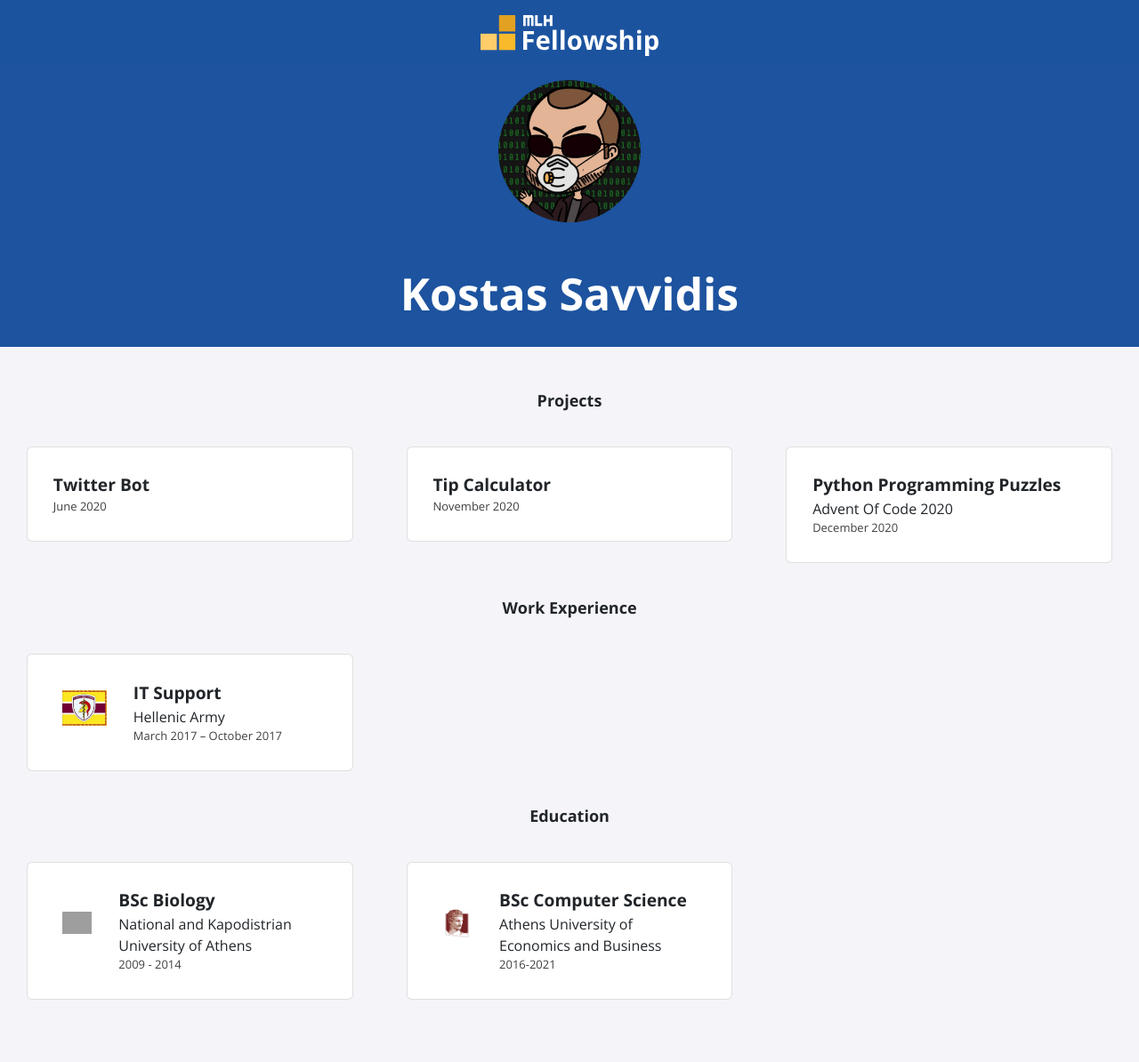
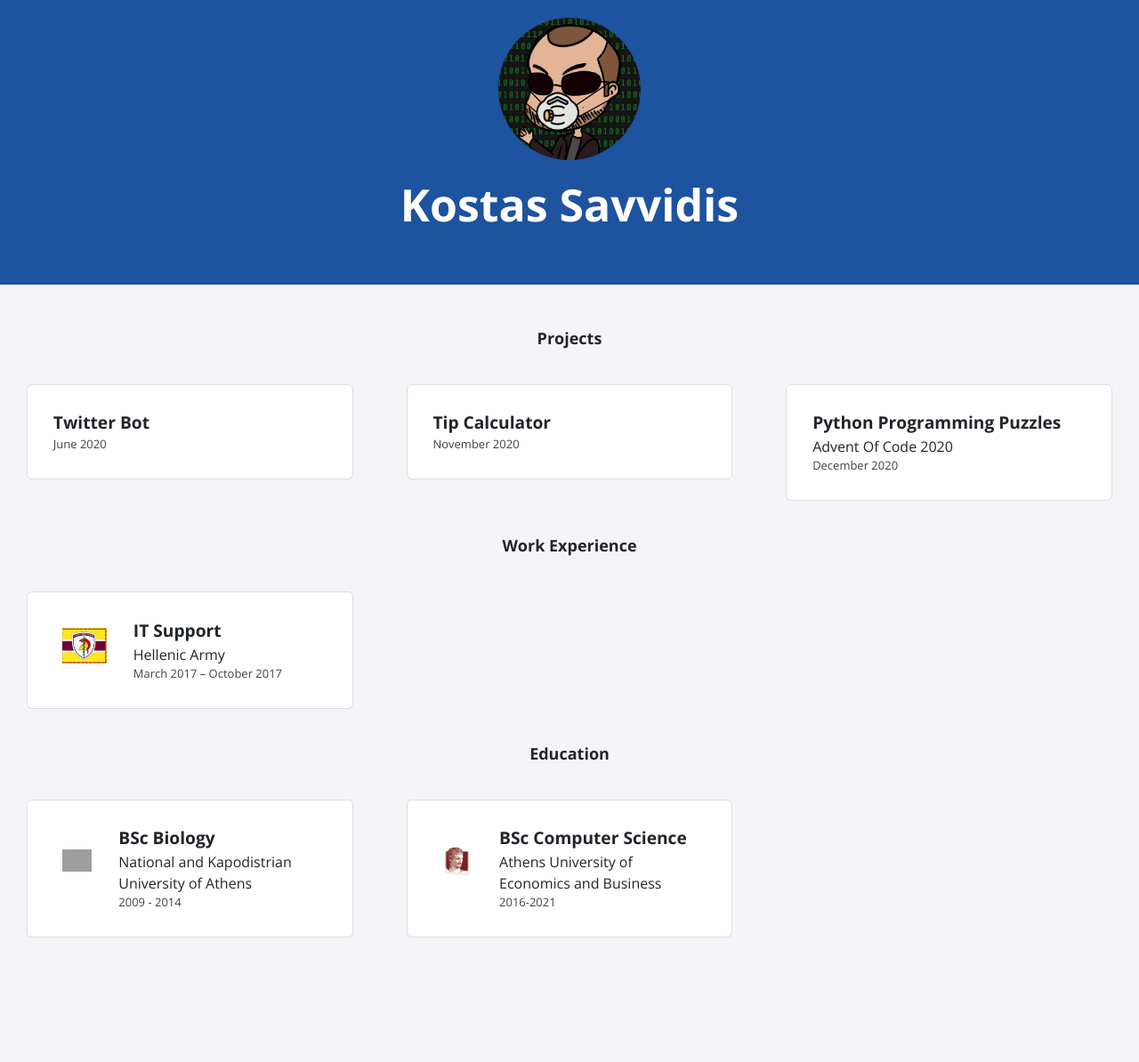
Before and after one commit to KostaSav/KostaSav.github.io, a Jekyll site: the page built from index.html, in a window 1280 px wide. Shown: the whole page at 89% size. Built offline with Jekyll 4.4.1, drawn with Linux system fonts in a browser that asks for light colours; nearby versions of some CDN libraries; after the commit the page ends 1124 px from its top, so only the background shows below that; grey boxes are pictures that could not be loaded.

Commit message:
Deleted images that weren't mine

```diff
--- a/_includes/navbar.html
+++ b/_includes/navbar.html
@@ -1,4 +1,4 @@
-<header class="nav-bar">
+<!-- <header class="nav-bar">
     <div class="nav-content">
         <a href="{{ '/' | relative_url }}">
             <div class="nav-logo">
@@ -7,4 +7,4 @@
         </a>
 
     </div>
-</header>
+</header> -->
--- a/_layouts/page.html
+++ b/_layouts/page.html
@@ -6,7 +6,7 @@
     <div class="container">
         <div class="logo">
             <a href="{{ site.url }}">
-                <img src="{{ site.url }}/assets/img/logo.svg"/>
+                <img src="{{ site.url }}/assets/img/logo.svg" />
             </a>
         </div>
         <div class="title">
--- a/_sass/profile.scss
+++ b/_sass/profile.scss
@@ -20,7 +20,7 @@
   }
 
   .profile-picture {
-        margin-bottom: 30px;
+    // margin-bottom: 30px;
     height: 200px;
   }
 }
```
Also changed, not shown: assets/img/favicon.ico (deleted), assets/img/logo.svg (deleted), assets/img/mlh.jpg (deleted), assets/img/social-link.jpg (deleted). Lines whose indentation alone changed are shown as unchanged.
